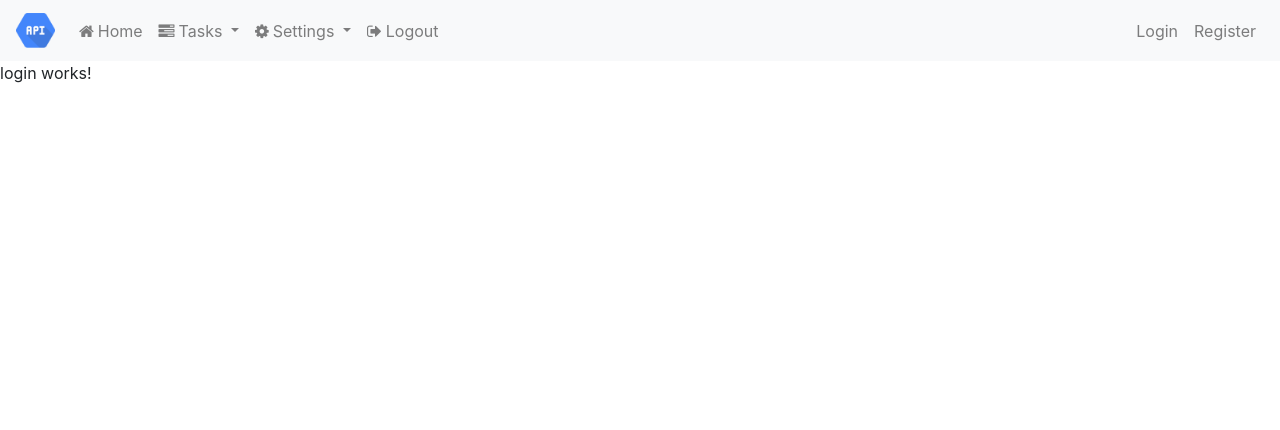
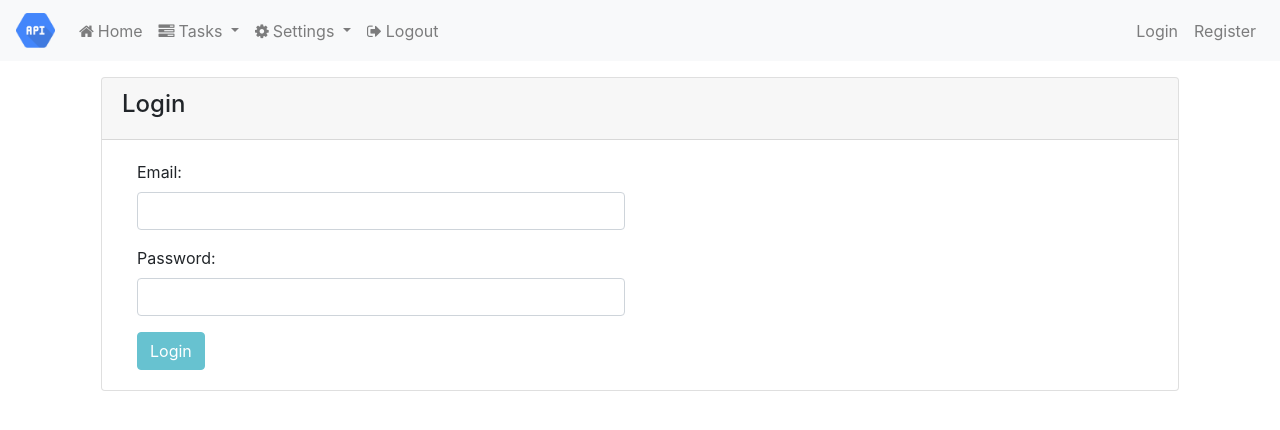
Before and after one commit to LucianoRomero1/Angular_AppTasks, an Angular app: page / in a window 1280 px wide. Shown: the top 430 px of the page. Built offline with nearby package versions, Linux system fonts and the light colour scheme.

Commit message:
Login mediante services

```diff
--- a/src/app/app.module.ts
+++ b/src/app/app.module.ts
@@ -1,5 +1,6 @@
 import { NgModule } from '@angular/core';
 import { BrowserModule } from '@angular/platform-browser';
+import { FormsModule } from "@angular/forms";
 
 import { routing, appRoutingProviders } from './app.routing';
 
@@ -7,6 +8,7 @@ import { AppComponent } from './app.component';
 import { LoginComponent } from './components/login/login.component';
 import { RegisterComponent } from './components/register/register.component';
 import { HeaderComponent } from './components/header/header.component';
+import { HttpClientModule, HttpHeaders, HttpResponse } from "@angular/common/http"
 
 
 @NgModule({
@@ -18,6 +20,8 @@ import { HeaderComponent } from './components/header/header.component';
   ],
   imports: [
     BrowserModule,
+    FormsModule,
+    HttpClientModule,
     routing,
   ],
   providers: [
--- a/src/app/components/login/login.component.html
+++ b/src/app/components/login/login.component.html
@@ -1 +1,28 @@
-<p>login works!</p>
+
+<div class="container">
+    <div class="card m-3">
+        <div class="card-header">
+            <h4>{{title}}</h4>
+        </div>
+        <div class="card-body">
+            <form #loginForm="ngForm" (ngSubmit)="onSubmit()" class="col-md-6">
+                <p>
+                    <label for="email">Email: </label>
+                    <!-- ngModel es un twowaydatabinding, en resumen, donde se cambie en un lado, se cambia en todos los demas
+                        En este caso, le estoy modificando los datos a user.email por lo cual se modifica en el componente -->
+                    <input class="form-control" type="email" name="email" #email="ngModel" [(ngModel)]="user.email" required/>
+                    <span class="text-danger" *ngIf="!email.valid && email.touched">Invalid email</span>
+                </p>
+                <p>
+                    <label for="password">Password: </label>
+                    <!-- se declara el #password ngModel para informarle a Angular q va a trabajar con el componente
+                        en resumen es para que se conozca con el componente -->
+                    <input class="form-control" type="password" name="password" #password="ngModel" [(ngModel)]="user.password" required/>
+                    <span class="text-danger" *ngIf="!password.valid && password.touched">Invalid password</span>
+                </p>
+
+                <input class="btn btn-info" type="submit" value="Login" [disabled]="!loginForm.form.valid" />
+            </form>
+        </div>
+    </div>
+</div>
--- a/src/app/components/login/login.component.ts
+++ b/src/app/components/login/login.component.ts
@@ -1,25 +1,103 @@
 import { Component, OnInit } from "@angular/core";
-import { Router, ActivatedRoute, Params } from "@angular/router";
+import { Router, ActivatedRoute } from "@angular/router";
+import { UserService } from "src/app/services/user.service";
 
+//Esto se lo conoce como decorador el @ algo
 @Component({
   selector: 'login',
   templateUrl: './login.component.html',
-  styleUrls: ['./login.component.css']
+  styleUrls: ['./login.component.css'],
+  //Incluyo el services en los providers
+  providers: [UserService]
 })
 
 export class LoginComponent implements OnInit{
 
   public title: string;
+  public user;
+  public identity;
+  public token;
 
   constructor(
-    // private _route: ActivatedRoute,
-    // private _router: Router
+    private _route      : ActivatedRoute,
+    private _router     : Router,
+    private _userService: UserService
   ){
-    this.title = 'Login component';
+    this.title  = 'Login';
+    this.user   = {
+      "email"   : "",
+      "password": "",
+      //Si pongo en false me devuelve el token, si pongo en true me devuelve los datos del user
+      "getHash" : "true"
+    };
   }
 
   ngOnInit(): void {
     console.log("Component login.component has been loaded");
+    //Si lo descomento y quiero cambiar de user explota todo
+    //console.log(this.user = JSON.parse(localStorage.getItem("identity") || "{}"));
+    //console.log(this.user = JSON.parse(localStorage.getItem("token") || "{}"));
   }
 
+  onSubmit(){
+    //Suscribe es para suscribirse al observable
+    console.log(this.user);
+    this._userService.signup(this.user).subscribe(
+      {
+        next: (response) => {
+          this.identity = response;
+          if(this.identity.length <= 1){
+            console.log("Server error");
+          }else{
+            //El status solo se devuelve en caso de un error, osea que sino existe entra aca
+            if(!this.identity.status){
+              localStorage.setItem('identity', JSON.stringify(this.identity));
+
+              //GET TOKEN
+              this.user.getHash = null;
+              this._userService.signup(this.user).subscribe(
+                {
+                  next: (response) => {
+                    this.token = response;
+                    if(this.identity.length <= 1){
+                      console.log("Server error");
+                    }else{
+                      //El status solo se devuelve en caso de un error, osea que sino existe entra aca
+                      if(!this.identity.status){
+                        localStorage.setItem('token', JSON.stringify(this.token));
+                      }
+                    }
+                  },
+                  error: (error) => {
+                    console.log(<any>error);
+                  },
+                }
+              );
+            }
+          }
+        },
+        error: (error) => {
+          console.log(<any>error);
+        },
+      }
+    );
+  }
+
+  //Lo dejo por las dudas, esto está hecho copiandole al del curso, pero estaba obsoleto
+  // onSubmit(){
+  //   this._userService.signup(this.user).subscribe(
+  //     response => {
+  //       this.identity = response;
+  //       if(this.identity.length <= 1){
+  //         console.log("Server error");
+  //       }else{
+  //         //El status solo se devuelve en caso de un error, osea que sino existe entra aca
+  //         if(!this.identity.status){
+  //           localStorage.setItem('identity', JSON.stringify(this.identity));
+  //         }
+  //       }
+  //     },
+  //   );
+  // }
+
 }
--- /dev/null
+++ b/src/app/services/global.ts
@@ -0,0 +1,3 @@
+export var GLOBAL = {
+    url: 'http://localhost/api_symfony3/web/app_dev.php'
+};
--- /dev/null
+++ b/src/app/services/user.service.ts
@@ -0,0 +1,34 @@
+import { Injectable } from "@angular/core";
+import { GLOBAL } from "./global";
+
+import { Observable } from "rxjs";
+import { map } from 'rxjs/operators';
+import { HttpClient, HttpHeaders, HttpResponse } from "@angular/common/http";
+
+@Injectable()
+export class UserService{
+
+    public url: string;
+    public identity;
+    public token;
+
+    //Por las dudas para el map
+    // .pipe(map(res => res.json()));
+
+    constructor(private _http: HttpClient){
+        this.url = GLOBAL.url
+    }
+
+    signup(user_to_login){
+        //Convertimos el valor a un JSON
+        let json    = JSON.stringify(user_to_login);
+        let params  = "json="+json;
+
+        let headers = new HttpHeaders({
+            'Content-Type': 'application/x-www-form-urlencoded'
+        });
+
+        return this._http.post(this.url + '/login', params, {headers: headers});
+    }
+
+}
--- a/tsconfig.json
+++ b/tsconfig.json
@@ -10,6 +10,7 @@
     "noPropertyAccessFromIndexSignature": true,
     "noImplicitReturns": true,
     "noFallthroughCasesInSwitch": true,
+    "noImplicitAny": false,
     "sourceMap": true,
     "declaration": false,
     "downlevelIteration": true,
```
